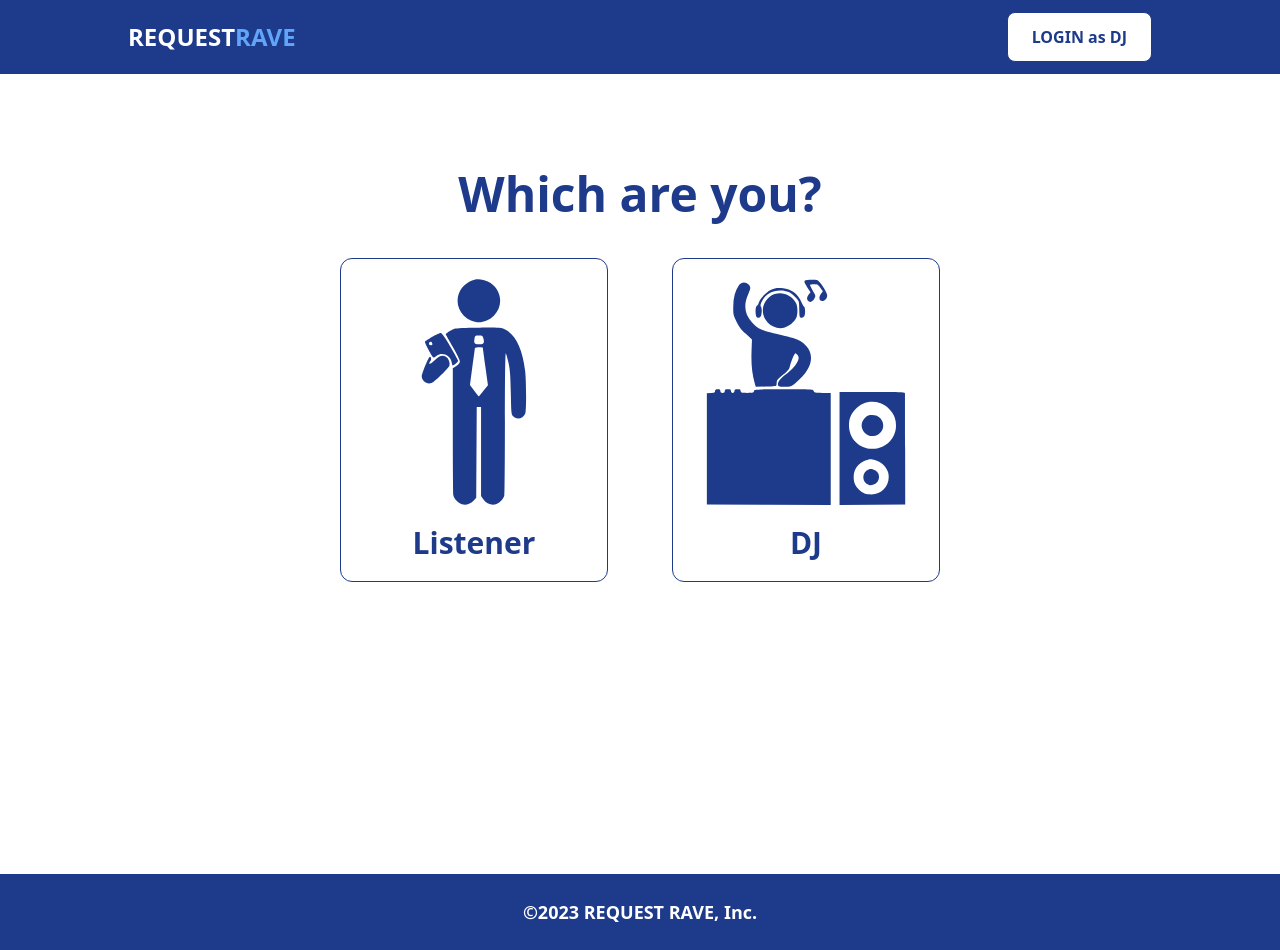
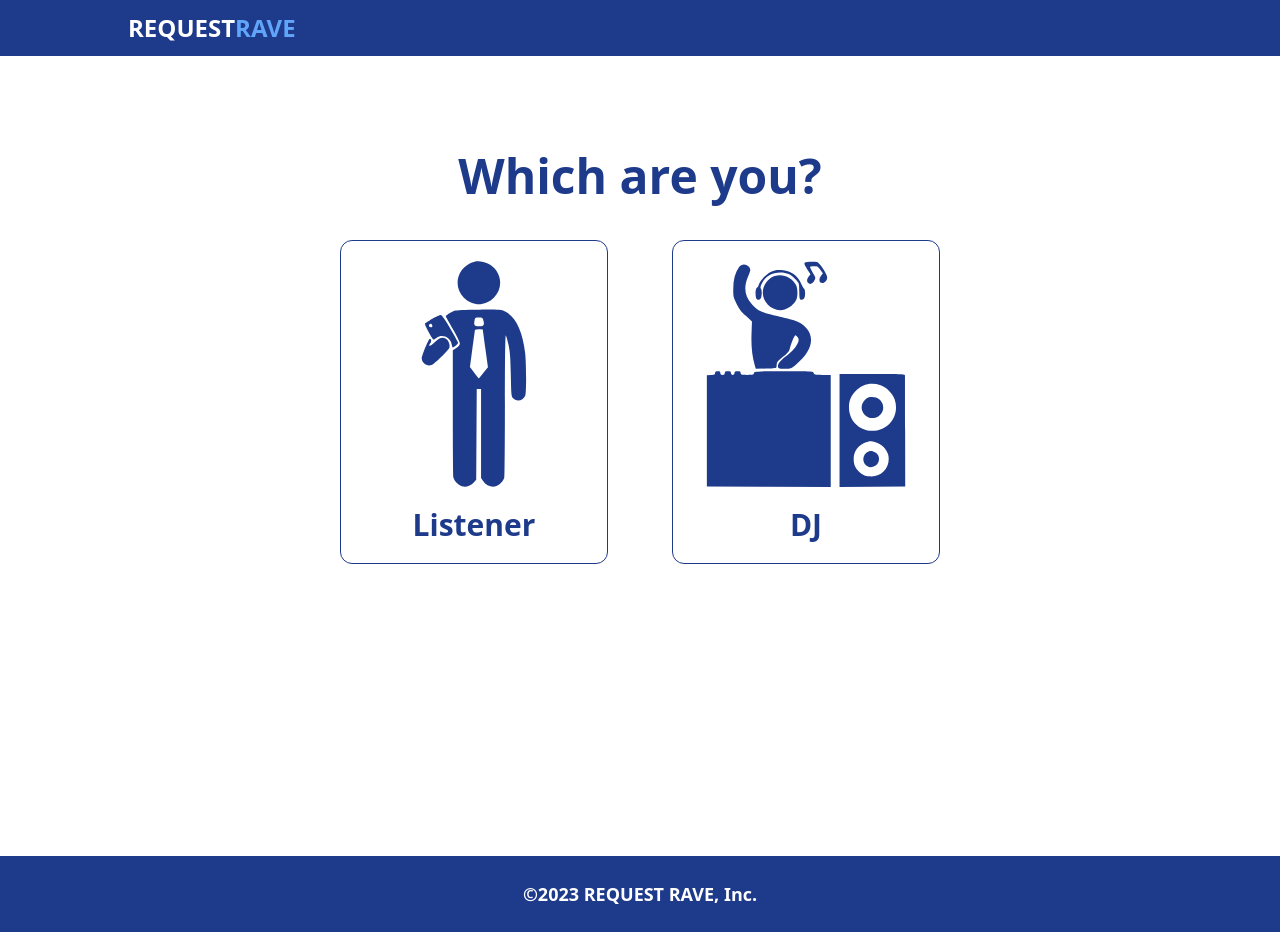
Before and after one commit to Judge-Paul/request-rave, a React (Vite) app in the folder client/: page / in a window 1280 px wide. Built offline with nearby package versions, Linux system fonts and the light colour scheme; no server answers.

Commit message:
ch: remove login button

```diff
--- a/client/src/components/NavBar.jsx
+++ b/client/src/components/NavBar.jsx
@@ -10,9 +10,6 @@ return (
                 <span className="text-blue-400 text-2xl font-sans font-bold">RAVE</span>
             </h2>
         </Link>
-        <button className="bg-white text-blue-900 border border-blue-900 font-bold py-3 px-6 rounded-lg hover:bg-blue-400 hover:text-white">
-            LOGIN as DJ
-        </button>
     </div>
 );
 }
```
